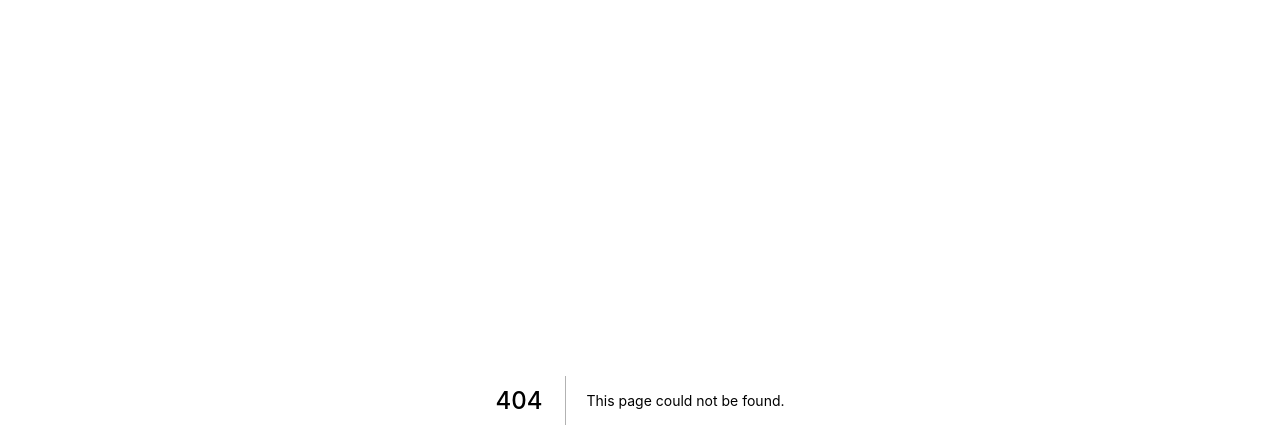
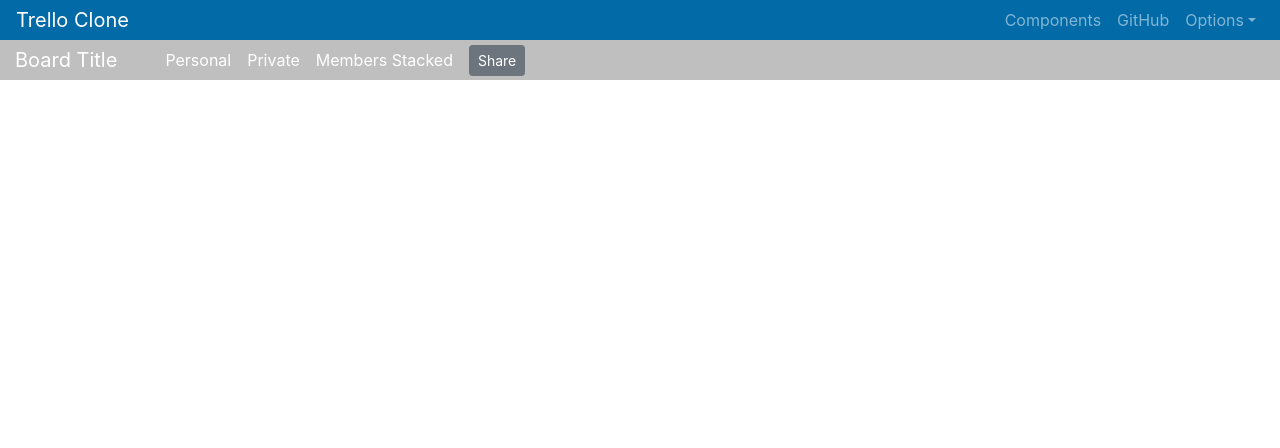
Before and after one commit to SeanningTatum/trello-clone-frontend, a Next.js app: page /board in a window 1280 px wide. Before the commit this address had no page. Shown: the top 448 px of the page. Built offline with nearby package versions, Linux system fonts and the light colour scheme.

Commit message:
create nav title and action

```diff
--- /dev/null
+++ b/components/board/NavTitleAndActions.js
@@ -0,0 +1,20 @@
+import React from 'react'
+import {Nav, NavbarBrand, Button, Container} from 'reactstrap'
+
+export default function NavTitleAndActions() {
+  return (
+    <Nav
+      dark
+      expand="md"
+      style={{height: '40px', backgroundColor: 'rgba(0, 0, 0, 0.25)', color: 'white'}}
+    >
+      <Container fluid className="d-flex flex-row align-items-center">
+        <NavbarBrand className="mr-5">Board Title</NavbarBrand>
+        <p className="mb-0 mr-3">Personal</p>
+        <p className="mb-0 mr-3">Private</p>
+        <p className="mb-0 mr-3">Members Stacked</p>
+        <Button size="sm">Share</Button>
+      </Container>
+    </Nav>
+  )
+}
--- /dev/null
+++ b/pages/board.js
@@ -0,0 +1,13 @@
+import React from 'react'
+
+import Navbar from '../components/dashboard/Navbar'
+import NavTitleAndActions from '../components/board/NavTitleAndActions'
+
+export default function Board() {
+  return (
+    <div>
+      <Navbar />
+      <NavTitleAndActions />
+    </div>
+  )
+}
```
Also changed, not shown: components/dashboard/BoardList.js (+8 -3 lines).
